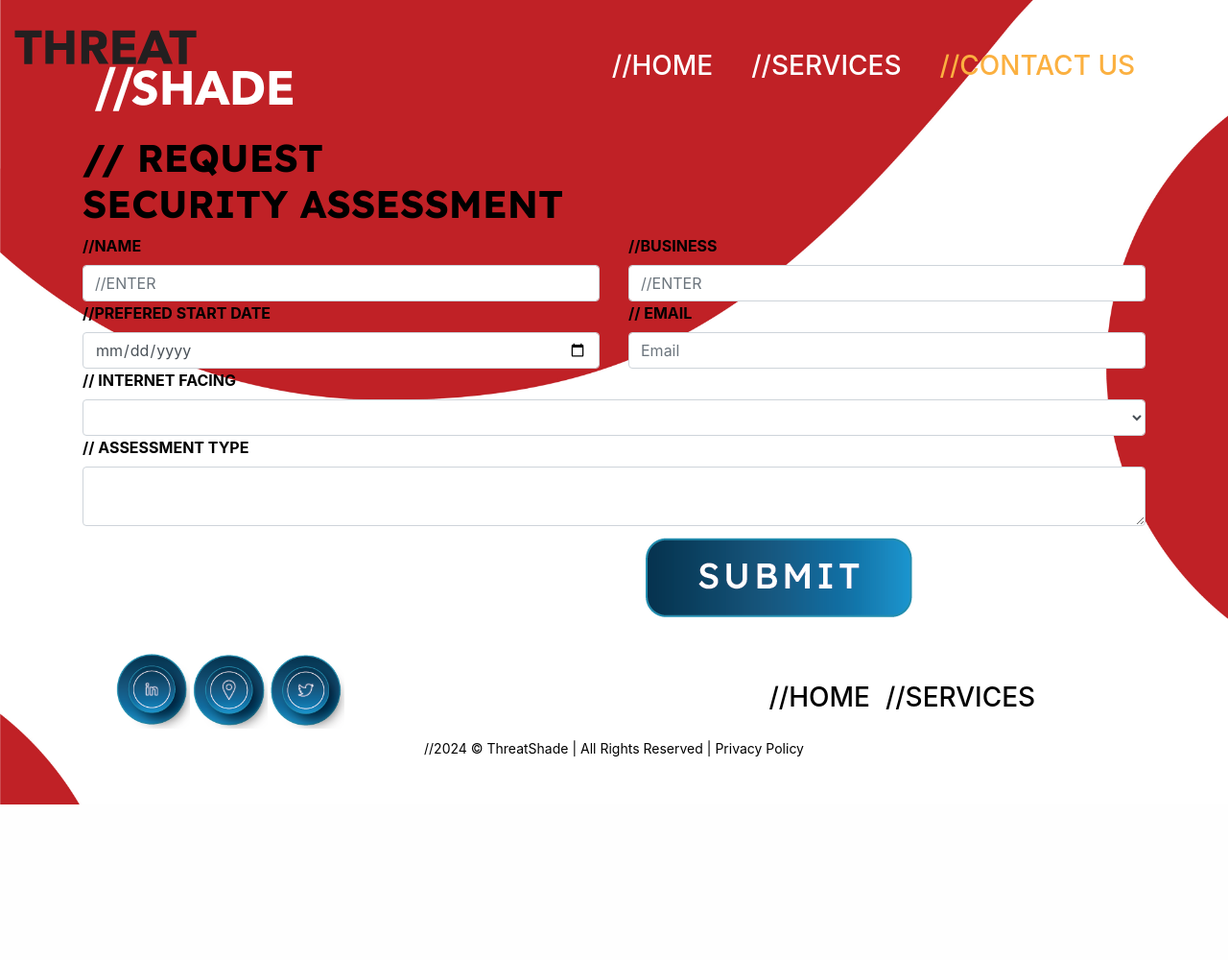
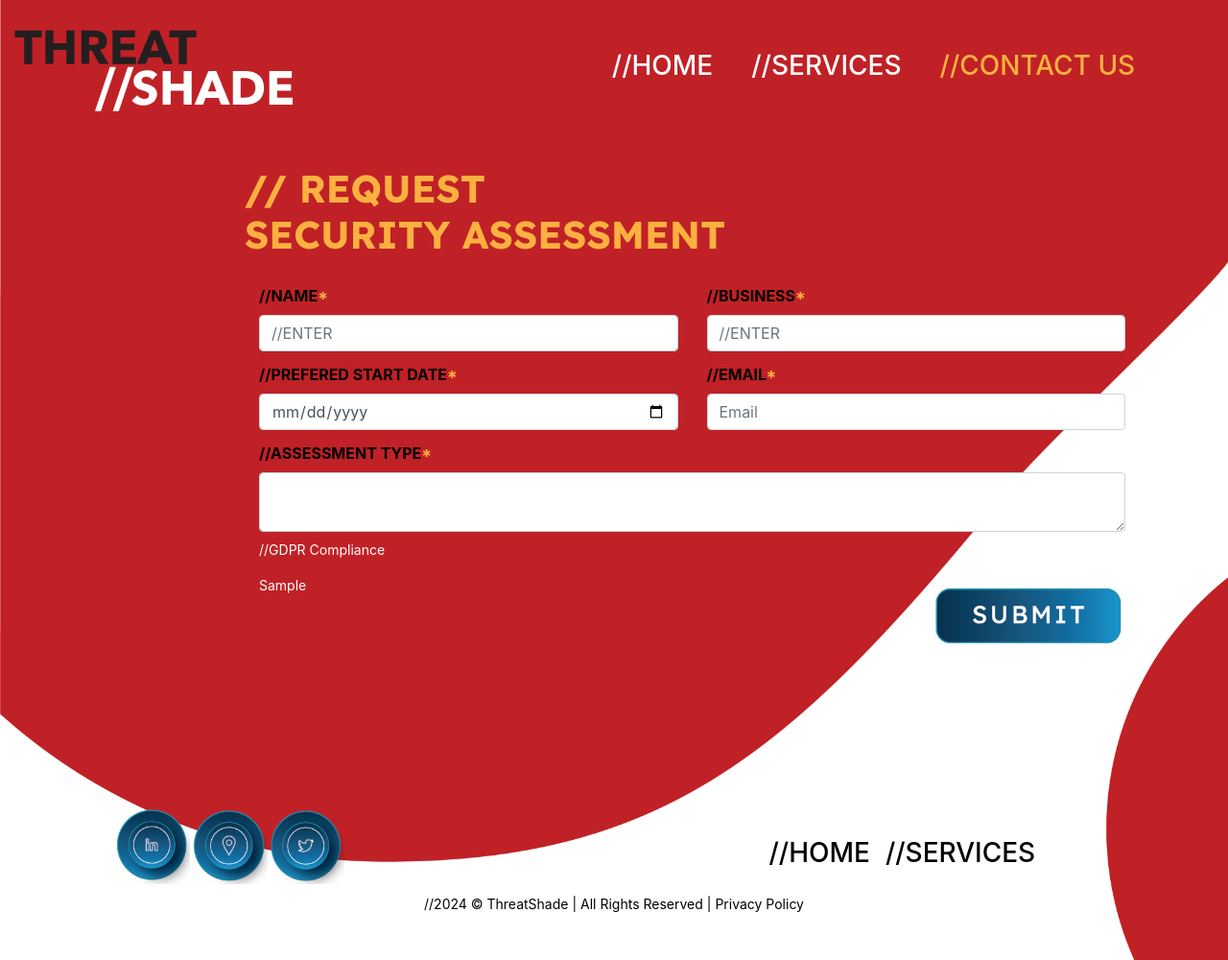
Before and after one commit to SeanKDugg/threatshade, a Flask app: template templates/contact.html in a window 1280 px wide. Shown: the whole page at 96% size. Before the commit the page ends 838 px from the top, so only its background shows below. Run offline with Flask 3, Linux system fonts and the light colour scheme; the template is opened without the code that fills it: most values are stand-ins (such as "Sample title", 1, 10 or a date in 2020); lists and menus that the app fills with data are empty.

Commit message:
Style contact template

```diff
--- a/static/css/contact.css
+++ b/static/css/contact.css
@@ -2,5 +2,11 @@
 
 body {
     background-image: url('../images/BKG - Generic(long)-150dpi.jpg') !important;
-    background-position: left;
+    background-position: 79% 21%;
 }
+
+.button-submit {
+    height: 4rem;
+    margin-top: 5vh;
+    margin-bottom: 20vh;
+}
--- a/templates/contact.html
+++ b/templates/contact.html
@@ -19,63 +19,55 @@
     {% include 'navbar-contact.html' %}
     {% block content %}
 
-        <form class="container content text-black center p-3">
-            <h1 class="uppercase">// Request <br> Security Assessment</h1>
-            <div class="row uppercase">
-                <div class="col">
-                    <label for="name" class="font-weight-bold">//Name</label>
+        <form class="container content text-black center pt-5 mt-5px-5 mx-lg-5">
+            <div class="ml-lg-5 pl-lg-5">
+                <h1 class="uppercase yellow ml-lg-5 pl-lg-5 pb-3">// Request <br> Security Assessment</h1>
+                <div class="row uppercase ml-lg-5 pl-lg-5">
+                    <div class="col pt-1 pb-2
+                    ">
+                        <label for="name" class="font-weight-bold">//Name<span class="yellow">*</span></label>
                         <input type="text" name="name" id="name" class="form-control" placeholder="//ENTER" required>
                     </div>
-                <div class="col">
-                    <label for="business" class="font-weight-bold">//Business</label>
+                    <div class="col pt-1 pb-2
+                    ">
+                        <label for="business" class="font-weight-bold">//Business<span class="yellow">*</span></label>
                         <input type="text" name="business" id="business" class="form-control" placeholder="//ENTER" required>
                     </div>
                 </div>
-            <div class="row uppercase">
-                <div class="col">
-                    <label for="startdate" class="font-weight-bold">//Prefered start date</label>
+                <div class="row uppercase ml-lg-5 pl-lg-5">
+                    <div class="col pt-1 pb-2
+                    ">
+                        <label for="startdate" class="font-weight-bold">//Prefered start date<span class="yellow">*</span></label>
                         <input type="date" name="start" id="startdate" class="form-control" required>
                     </div>
-                <div class="col">
-                    <label for="emailaddress" class="font-weight-bold">// Email</label>
+                    <div class="col pt-1 pb-2
+                    ">
+                        <label for="emailaddress" class="font-weight-bold">//Email<span class="yellow">*</span></label>
                         <input type="email" name="email" id="emailaddress" class="form-control" placeholder="Email" required>
                     </div>
                 </div>
-            <div class="row uppercase">
-                <div class="col">
-                    <label for="internetfacing" class="font-weight-bold">// Internet facing</label>
-                    <select name="internetfacing" id="internetfacing" class="form-control" placeholder="// Select" required>
-                    </select>
-                </div>
-            </div>
-            <div class="row">
-                <div class="col">
-                    <label for="assesmenttype" class="font-weight-bold uppercase">// Assessment type</label>
+                <div class="row ml-lg-5 pl-lg-5">
+                    <div class="col pt-1 pb-2
+                    ">
+                        <label for="assesmenttype" class="font-weight-bold uppercase">//Assessment type<span class="yellow">*</span></label>
                         <textarea name="assesmenttype" id="assesmenttype" class="form-control" placeholder="// ENTER" required>
                         </textarea>
                     </div>
                 </div>
-            <div class="row">
-                <div class="col text-white small">
-                    {% for paragraph in data['contact'] %}
-                    <p>{{ paragraph['title'] }}</p>
-                    <p>{{ paragraph['content'] }}</p>
+                <div class="d-flex flex-column flex-md-row justify-content-center justify-content-lg-between ml-lg-5 pl-lg-5">
+                    <div class="flex-column col-md-7 col-lg-9 text-white small">
+                        <p>//GDPR Compliance</p>
+                        <p> {{ paragraph1 }} </p>
                     </div>
-                <div class="col">
-                    <button type="submit" class="btn"><img src="{{url_for('static', filename='images/Button - Standard - 150dpi-04.png')}}" alt="Submit"></button>
+                    <div class="flex-column col-md-5 col-lg-3">
+                        <button type="submit" class="btn d-flex flex-rown justify-content-center justify-content-md-end">
+                            <img src="{{url_for('static', filename='images/Button - Standard - 150dpi-04.png')}}" class="button-submit" alt="Submit">
+                        </button>
+                    </div>
                 </div>
             </div>
         </form>
 
-        <div class="">
-            <h2>
-
-            </h2>
-            <div>
-
-            </div>
-        </div>
-        {% endfor %}
     {% endblock %}
     {% include 'footer-contact.html' %}
 {% endblock %}
```
Lines whose indentation alone changed are shown as unchanged.
